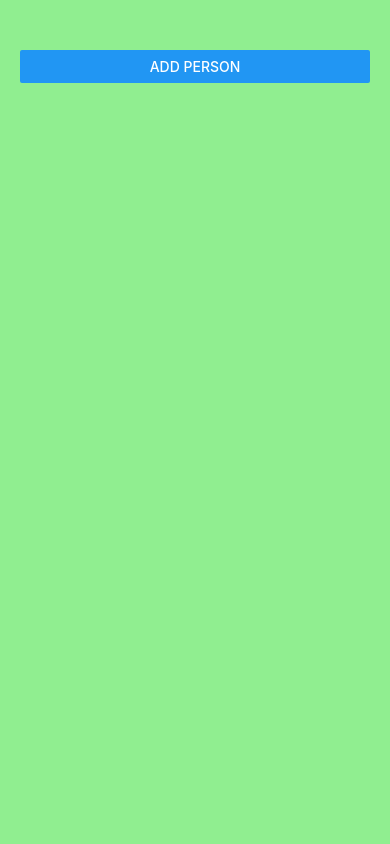
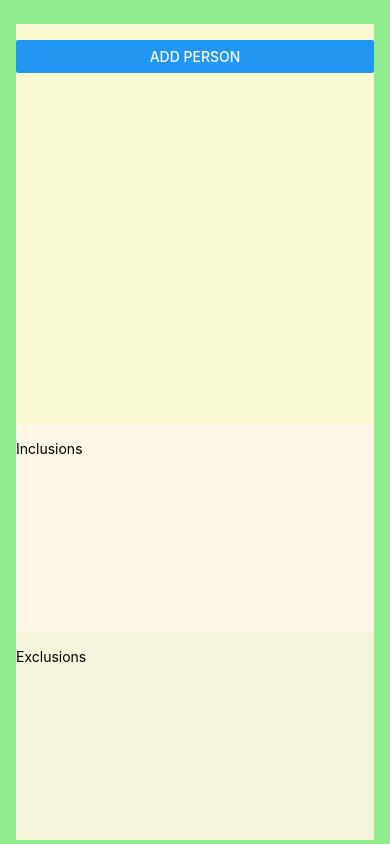
Before and after one commit to bneeland/simple-gifts-app-react-native, a React Native app: screen / in a window 390 px wide. Built offline with nearby package versions, Linux system fonts and the light colour scheme.

Commit message:
Added inclusions and exclusions containers

```diff
--- a/App.js
+++ b/App.js
@@ -13,7 +13,7 @@ export default function App() {
 
   const [personToDelete, setPersonToDelete] = useState();
 
-  const cancelPersonAddHandler = () => {
+  const cancelAddPersonHandler = () => {
     setIsAddMode(false);
   };
 
@@ -44,8 +44,9 @@ export default function App() {
   };
 
   return (
-    <View style={styles.container}>
-      <Button title="Add person" onPress={() => setIsAddMode(true)}/>
+    <View style={styles.screen}>
+      <View style={styles.peopleContainer}>
+        <Button title="Add person" onPress={() => setIsAddMode(true)} />
         <FlatList
           keyExtractor={(item, index) => item.id}
           data={listedPeople}
@@ -58,10 +59,17 @@ export default function App() {
             />
           )}
         />
+      </View>
+      <View style={styles.inclusionsContainer}>
+        <Text>Inclusions</Text>
+      </View>
+      <View style={styles.exclusionsContainer}>
+        <Text>Exclusions</Text>
+      </View>
       <PersonAddInput
         visible={isAddMode}
         onAddPerson={addPersonHandler}
-        onCancel={cancelPersonAddHandler}
+        onCancel={cancelAddPersonHandler}
       />
       <PersonDeleteConfirm
         visible={isDeleteMode}
@@ -74,10 +82,26 @@ export default function App() {
 }
 
 const styles = StyleSheet.create({
-  container: {
+  screen: {
     flex: 1,
+    paddingTop: 24,
+    paddingHorizontal: 16,
+    paddingBottom: 4,
     backgroundColor: 'lightgreen',
-    paddingVertical: 50,
-    paddingHorizontal: 20,
+  },
+  peopleContainer: {
+    flex: 2,
+    backgroundColor: 'lightgoldenrodyellow',
+    paddingTop: 16,
+  },
+  inclusionsContainer: {
+    flex: 1,
+    backgroundColor: 'oldlace',
+    paddingTop: 16,
+  },
+  exclusionsContainer: {
+    flex: 1,
+    backgroundColor: 'beige',
+    paddingTop: 16,
   },
 });
--- a/components/PersonDeleteConfirm.js
+++ b/components/PersonDeleteConfirm.js
@@ -21,7 +21,6 @@ const PersonDeleteConfirm = props => {
   return (
     <Modal visible={props.visible} animationType="slide">
       <View style={styles.container}>
-        <Text>Do you want to delete this person?</Text>
         <Button title="Delete" onPress={props.onDeleteConfirm.bind(this, props.personToDelete)} />
         <Button title="Cancel" onPress={props.onCancel} />
       </View>
--- a/components/PersonItem.js
+++ b/components/PersonItem.js
@@ -7,7 +7,6 @@ const PersonItem = props => {
       <View>
         <Text>{props.name}</Text>
         <Text>{props.email}</Text>
-        <Text>{props.id}</Text>
       </View>
     </TouchableNativeFeedback>
   );
```
Lines whose indentation alone changed are shown as unchanged.
